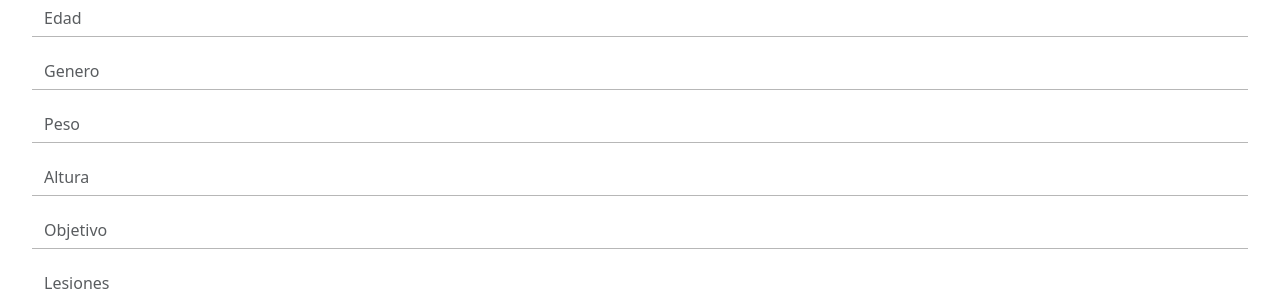
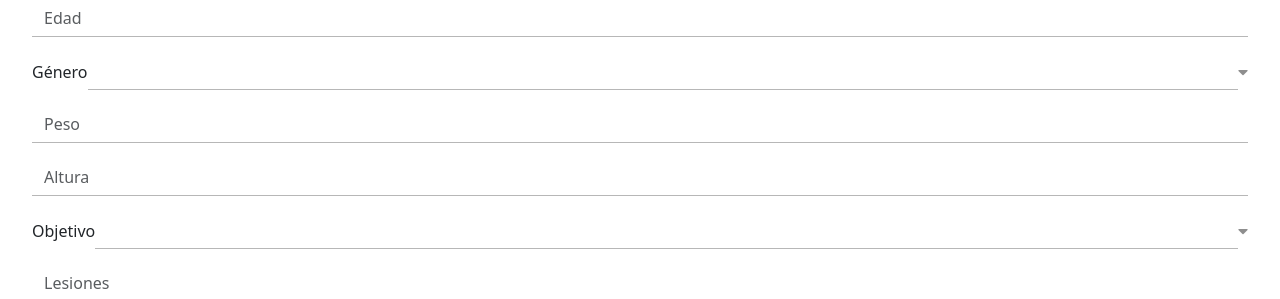
Before and after one commit to jimmysm1995/DietAI_proyect, an Angular app in the folder DietAI-frontend/: page /form in a window 1280 px wide. Shown: the top 299 px of the page. Built offline with nearby package versions, Linux system fonts and the light colour scheme.

Commit message:
Added possibility tp update and change profile picture

```diff
--- a/DietAI-frontend/src/app/app.module.ts
+++ b/DietAI-frontend/src/app/app.module.ts
@@ -22,6 +22,7 @@ import { ProfileComponent } from './components/profile/profile.component';
 import { ClientFormComponent } from './components/client-form/client-form.component';
 import { LogroComponent } from './components/logro/logro.component';
 import { AuthGuard } from './router/auth.guard';
+import { UpdateImgComponent } from './views/update-img/update-img.component';
 
 const routes:Routes = [
   {path: '', component: LandingComponent},
@@ -48,7 +49,8 @@ const routes:Routes = [
     HeaderHomeComponent,
     ProfileComponent,
     ClientFormComponent,
-    LogroComponent
+    LogroComponent,
+    UpdateImgComponent
   ],
   imports: [
     HttpClientModule,
--- a/DietAI-frontend/src/app/components/client-form/client-form.component.html
+++ b/DietAI-frontend/src/app/components/client-form/client-form.component.html
@@ -13,22 +13,18 @@
         />
     </div>
 
-    <div class="form-group">
-        <!-- <label for="genero">Genero</label> -->
-        <input
-            name="genero"
-            type="text"
-            class="form-control"
-            id="genero"
-            name="genero"
-            placeholder="Genero"
-            ngModel
-            required
-        />
+    <div class="form-group select-group">
+        <label for="genero">Género</label>
+        <select name="tipoDeTrabajo" id="" class="form-control">
+            <option value=""></option>
+            <option value="1">Masculino</option>
+            <option value="2">Femenino</option>
+            <option value="3">Prefiero no decirlo</option>
+        </select>
+        <i class="fas fa-caret-down flecha"></i>
     </div>
 
     <div class="form-group">
-        <!-- <label for="peso">Peso</label> -->
         <input
             name="peso"
             type="text"
@@ -55,18 +51,16 @@
         />
     </div>
 
-    <div class="form-group">
-        <!-- <label for="objetivo">Objetivo</label> -->
-        <input
-            name="objetivo"
-            type="text"
-            class="form-control"
-            id="objetivo"
-            name="objetivo"
-            placeholder="Objetivo"
-            ngModel
-            required
-        />
+    <div class="form-group select-group" >
+        <label for="objetivo">Objetivo</label>
+        <select name="tipoDeTrabajo" id="" class="form-control">
+            <option value=""></option>
+            <option value="1">Perder peso</option>
+            <option value="2">Aumentar peso</option>
+            <option value="3">Tonificar</option>
+            <option value="3">Mantener</option>
+        </select>
+        <i class="fas fa-caret-down flecha"></i>
     </div>
 
     <div class="form-group">
--- a/DietAI-frontend/src/app/components/form-login/form-login.component.ts
+++ b/DietAI-frontend/src/app/components/form-login/form-login.component.ts
@@ -4,6 +4,7 @@ import { Router } from '@angular/router';
 import { User } from 'src/app/models/User';
 import { UserService } from 'src/app/services/user.service';
 import { LoginResponse } from 'src/app/models/loginResponse';
+import { UserStore } from 'src/app/store/userStore';
 
 @Component({
     selector: 'app-form-login',
@@ -34,13 +35,21 @@ export class FormLoginComponent {
     errorMessage: string = '';
     @ViewChild('userForm') userForm!: NgForm;
 
-    constructor(private userService: UserService, private router: Router) {}
+    constructor(
+        private userService: UserService,
+        private router: Router,
+        //mediante el constructor la instancia que está en el registro se inyecta en este componente
+        private userStore: UserStore
+    ) {}
 
     logearUsuario(userData: User): void {
         this.userService
             .loginUser(userData)
             .then((response: LoginResponse) => {
                 localStorage.setItem('sesion', response.token);
+                localStorage.setItem('username', response.username);
+                //guardamos el usuario que devuelve el servidor en la store para utilizarlo más adelante en otra parte del código
+                this.userStore.user.username = response.username;
                 this.router.navigate(['/home']);
             })
             .catch((error) => {
--- a/DietAI-frontend/src/app/components/profile/profile.component.html
+++ b/DietAI-frontend/src/app/components/profile/profile.component.html
@@ -15,8 +15,8 @@
             </div>
         </div>
     </div>
-
-    <div class="pic"></div>
+    <app-update-img></app-update-img>
+        <img class="pic" [src]="user.img" alt="" data-bs-toggle="modal" data-bs-target="#modalImgUpdate">
     <div class="info">
         <h3>{{user.username}}</h3>
         <p> esto es una descrpción</p>
@@ -27,6 +27,6 @@
     <div class="logros">
         <app-logro nombre="Dietas" [numero]=1 ></app-logro>
         <app-logro nombre="Ejercicios" [numero]=2></app-logro>
-        <app-logro nombre="holaquease" [numero]=3></app-logro>
+        <app-logro nombre="Días entrenados" [numero]=3></app-logro>
     </div>
 </div>
--- a/DietAI-frontend/src/app/components/profile/profile.component.ts
+++ b/DietAI-frontend/src/app/components/profile/profile.component.ts
@@ -1,6 +1,8 @@
 import { Component, OnInit } from '@angular/core';
 import { User } from 'src/app/models/User';
 import { UserService } from 'src/app/services/user.service';
+import { UserStore } from '../../store/userStore';
+
 
 @Component({
   selector: 'app-profile',
@@ -11,11 +13,16 @@ import { UserService } from 'src/app/services/user.service';
 export class ProfileComponent {
   public user: User = new User();
 
-  constructor(private userService: UserService) {}
+  constructor(
+    private userService: UserService,
+    private userStore: UserStore
+    ) {}
   ngOnInit(): void {
-    this.userService.getUser(1).then((user: User) => {
-      this.user = user;
+    this.userStore.subscribeUser((user) => {
+      this.user = user
     })
+    //al estado interno del componente que obtenga el usuario del store lo guardamos en la variable user
+    this.user = this.userStore.user
   }
   cerrarModal() {
     document.getElementById('close')?.click();
--- a/DietAI-frontend/src/app/models/User.ts
+++ b/DietAI-frontend/src/app/models/User.ts
@@ -5,5 +5,6 @@ export class User {
   email: string = "";
   password: string = "";
   client?: Client;
+  img: string='';
 
 }
--- a/DietAI-frontend/src/app/models/loginResponse.ts
+++ b/DietAI-frontend/src/app/models/loginResponse.ts
@@ -3,5 +3,5 @@ import { User } from './User';
 export class LoginResponse {
     token: string = '';
     authorities: string[] = [];
-    user:User = new User();
+    username:string = '';
 }
--- a/DietAI-frontend/src/app/router/auth.guard.ts
+++ b/DietAI-frontend/src/app/router/auth.guard.ts
@@ -5,18 +5,24 @@ import {
     ActivatedRouteSnapshot,
     RouterStateSnapshot,
 } from '@angular/router';
+import { UserStore } from '../store/userStore';
 
 @Injectable({
     providedIn: 'root',
 })
 class PermissionsService {
-    constructor(private router: Router) {}
+    constructor(
+        private router: Router,
+        private userStore: UserStore) {}
 
     canActivate(
         next: ActivatedRouteSnapshot,
         state: RouterStateSnapshot
     ): boolean {
         if (localStorage.getItem('sesion')) {
+            if(!this.userStore.user.username){
+                this.userStore.user.username = localStorage.getItem('username') + '';
+            }
             return true;
         }
         this.router.navigate(['/login']);
--- /dev/null
+++ b/DietAI-frontend/src/app/store/userStore.ts
@@ -0,0 +1,31 @@
+import { Injectable } from '@angular/core';
+import { User } from '../models/User';
+
+//actúa como una clase singleton para poder utilizarlo en todos los componentes
+@Injectable({
+    // con porvidedIn controlamos quién tiene acceso a esta clase, al ser "root" se puede inyectar en cualquier lugar de la aplicación
+    providedIn: 'root',
+})
+export class UserStore {
+    //se crea un nuevo store para el usuario para poder utilizarlo en todos los componentes
+    user: User = new User();
+
+
+    //*PATRÓN OBSERVADOR CON PATRON DE DISEÑO PUBLISHER-SUBSCRIBER */
+
+    //array de funciones que se ejecutan cuando cambia el estado del store de usuario para poder notificar a todos los componentes que estan suscritos a este store de usuario
+    private subscribers: ((estado: User) => void)[] = [];
+
+    updateUser(user: User) {
+        this.user = user;
+        this.notifySubscribers();
+    }
+
+    subscribeUser(subscriber: (estado: User) => void) {
+        this.subscribers.push(subscriber);
+    }
+
+    private notifySubscribers() {
+        this.subscribers.forEach((subscriber) => subscriber(this.user));
+    }
+}
--- /dev/null
+++ b/DietAI-frontend/src/app/views/update-img/update-img.component.css
@@ -0,0 +1,16 @@
+.container img{
+    width: 6rem;
+    height: 6rem;
+    border-radius: 4px;
+}
+
+.container img:hover{
+    box-shadow: 5px 5px 10px rgba(0, 0, 0, 0.2),
+                -5px -5px 10px rgba(0, 0, 0, 0.2);
+}
+
+.container{
+    display: grid;
+    grid-template-columns: 1fr 1fr 1fr;
+    gap: 2rem;
+}
--- /dev/null
+++ b/DietAI-frontend/src/app/views/update-img/update-img.component.html
@@ -0,0 +1,17 @@
+<div class="modal fade" id="modalImgUpdate" tabindex="-1" role="dialog" aria-labelledby="exampleModalLabel" aria-hidden="true">
+    <div class="modal-dialog">
+        <div class="modal-content">
+            <div class="modal-header">
+                <h5 class="modal-title">Elige tu foto de perfil</h5>
+                <button type="button" id="close" class="close" data-bs-dismiss="modal" aria-label="Close">
+                    <span aria-hidden="true">&times;</span>
+                </button>
+            </div>
+            <div class="modal-body">
+                <div class="container">
+                    <img [src]="url" alt="" *ngFor="let url of urls" (click)="updateImg(url)">
+                </div>
+            </div>
+        </div>
+    </div>
+</div>
--- /dev/null
+++ b/DietAI-frontend/src/app/views/update-img/update-img.component.ts
@@ -0,0 +1,21 @@
+import { Component } from '@angular/core';
+import { UserStore } from 'src/app/store/userStore';
+
+@Component({
+  selector: 'app-update-img',
+  templateUrl: './update-img.component.html',
+  styleUrls: ['./update-img.component.css']
+})
+
+export class UpdateImgComponent {
+
+  constructor(private userStore: UserStore) { }
+
+  public urls: string[] = ['https://st2.depositphotos.com/1036149/5790/i/600/depositphotos_57900109-stock-photo-fun-frog-in-suit-with.jpg', 'https://st2.depositphotos.com/1036149/6187/i/450/depositphotos_61871905-stock-photo-strong-frog-3d.jpg', 'https://st.depositphotos.com/1036149/3669/i/600/depositphotos_36692137-stock-photo-strong-frog.jpg','https://st2.depositphotos.com/1036149/5790/i/600/depositphotos_57900109-stock-photo-fun-frog-in-suit-with.jpg', 'https://st2.depositphotos.com/1036149/6187/i/450/depositphotos_61871905-stock-photo-strong-frog-3d.jpg', 'https://st.depositphotos.com/1036149/3669/i/600/depositphotos_36692137-stock-photo-strong-frog.jpg'];
+
+  updateImg(url: string) {
+    var user = this.userStore.user;
+    user.img = url;
+    this.userStore.updateUser(user);
+  }
+}
```
Also changed, not shown: 2 other files (tests, documents, lock files or other folders).
